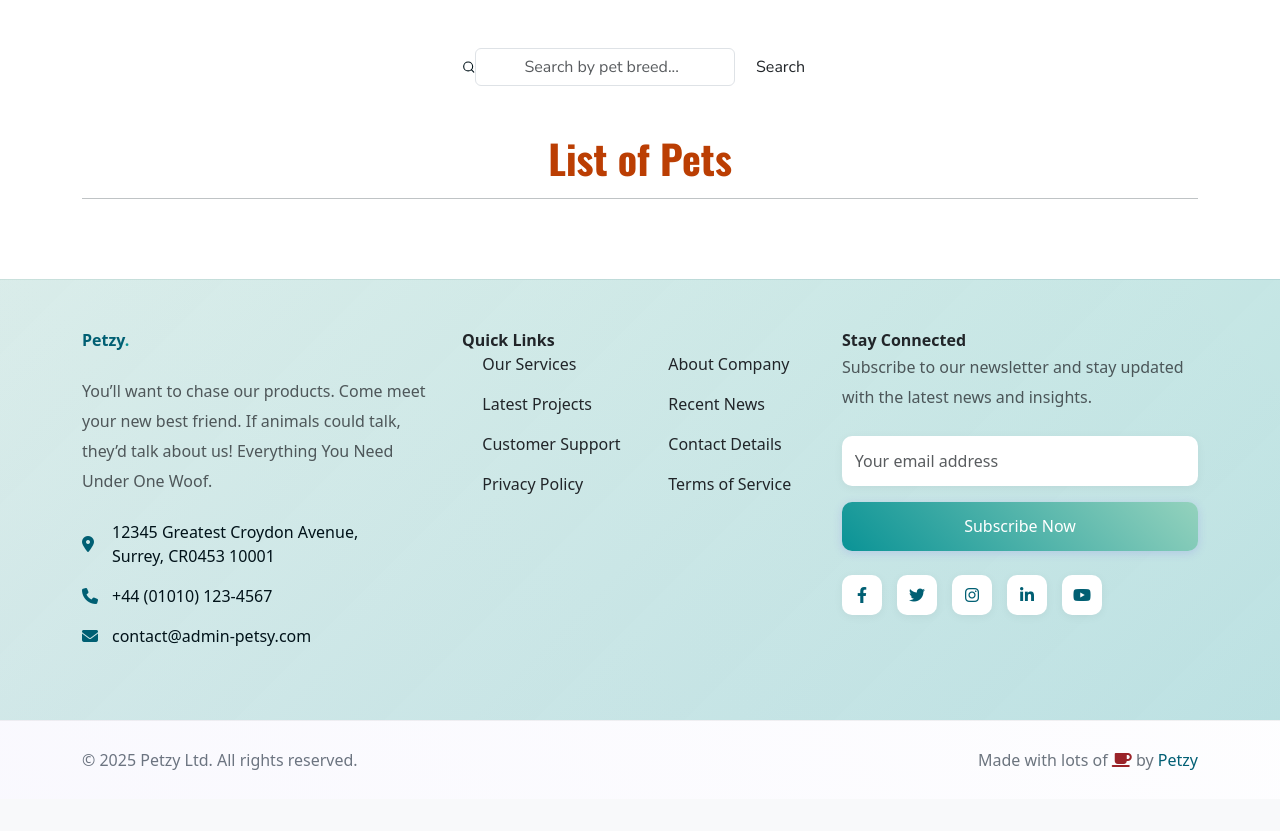
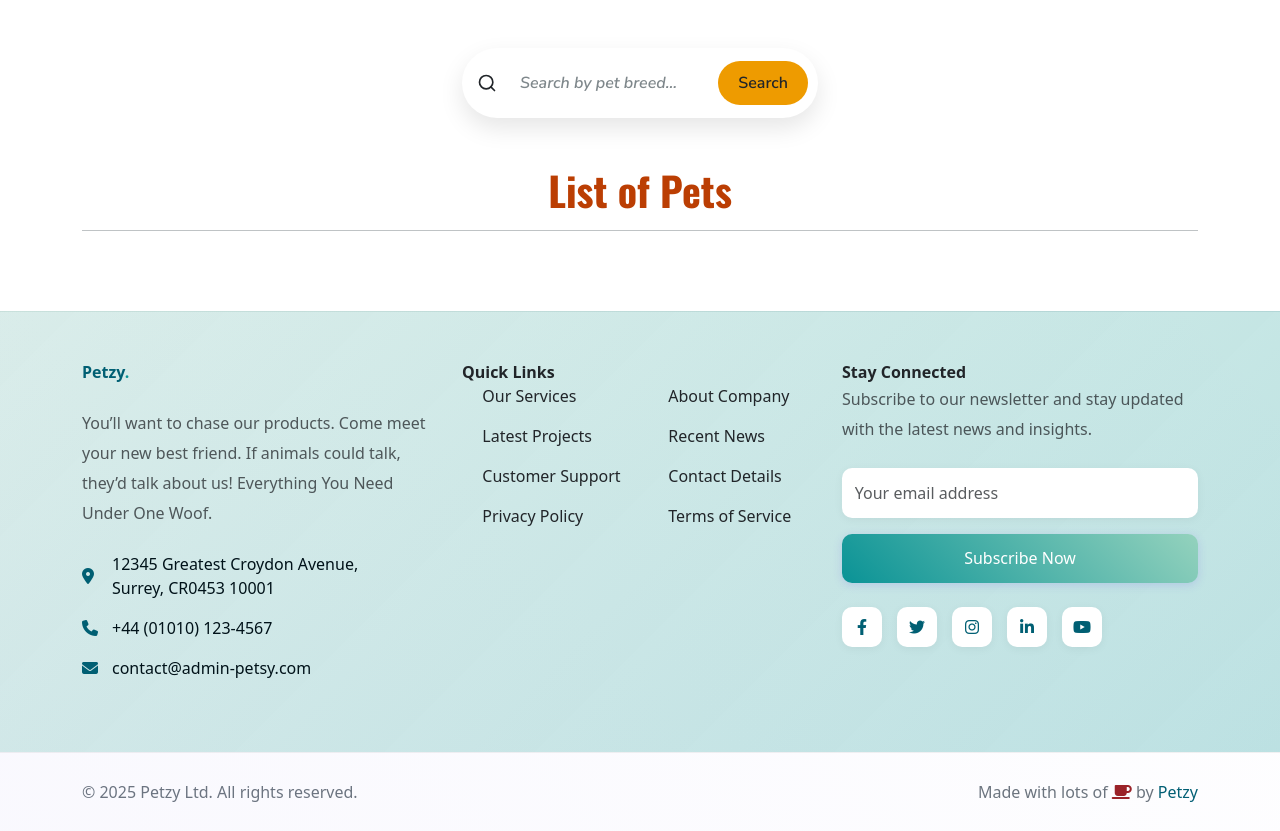
Before and after one commit to johnclamy/petstoreproject, a Django app: page /pets/ in a window 1280 px wide. Shown: the part 134-965 px from the top of the page. Before the commit the page ends 904 px from the top, so only its background shows below. Run offline with Django 5.2, Linux system fonts and the light colour scheme; data that the repository does not hold is empty; some libraries are stand-ins or nearby versions.

Commit message:
style the search bar

```diff
--- a/petstore/static/css/style.css
+++ b/petstore/static/css/style.css
@@ -526,8 +526,6 @@ nav {
     }
 }
 
-
-
 /* Home page: index.html */
 /* Hero section */
 .hero-section {
@@ -555,3 +553,69 @@ nav {
     color: var(--bs-white);
     padding: 0 calc(var(--padding) * 1.5);
 }
+
+/* Pet list page: index.html */
+/* search bar */
+
+.search-bar-wrapper {
+    display: flex;
+    justify-content: center;
+    align-items: center;
+}
+
+.search-bar {
+    background-color: var(--bs-white);
+    border-radius: 3.125rem;
+    box-shadow: 0 10px 25px rgba(0, 0, 0, 0.1);
+    padding: calc((var(--padding) * 0.625));
+    max-width: 31.25rem;
+    width: 100%;
+    transition: all 0.3s ease;
+}
+
+.search-bar:hover {
+    box-shadow: 0 15px 35px rgba(0, 0, 0, 0.15);
+}
+
+.form-control.search-input {
+    border: none;
+    background: transparent;
+    padding-left: calc((var(--padding) * 1.25));
+    font-size: var(--font-size);
+    height: 3.125rem;
+}
+
+.form-control.search-input:focus {
+    box-shadow: none;
+    outline: none;
+}
+
+.form-control.search-input::placeholder {
+    font-weight: 600;
+    font-style: italic;
+    opacity: 0.5;
+    color: var(--dj-text-2);
+}
+
+.btn-search {
+    background-color: var(--dj-yellow) !important;
+    color: var(--bs-dark);
+    font-weight: 600;
+    border-radius: 3.125rem;
+    padding: calc((var(--padding) * 0.625)) calc((var(--padding) * 1.25));
+    border: none;
+    transition: all 0.3s ease;
+}
+
+.btn-search:hover {
+    background-color: var(--dj-pale-blue) !important;
+    transform: scale(1.05);
+}
+
+.search-icon {
+    color: var(--bs-dark);
+    position: absolute;
+    left: 15px;
+    top: 50%;
+    transform: translateY(-50%);
+}
```
